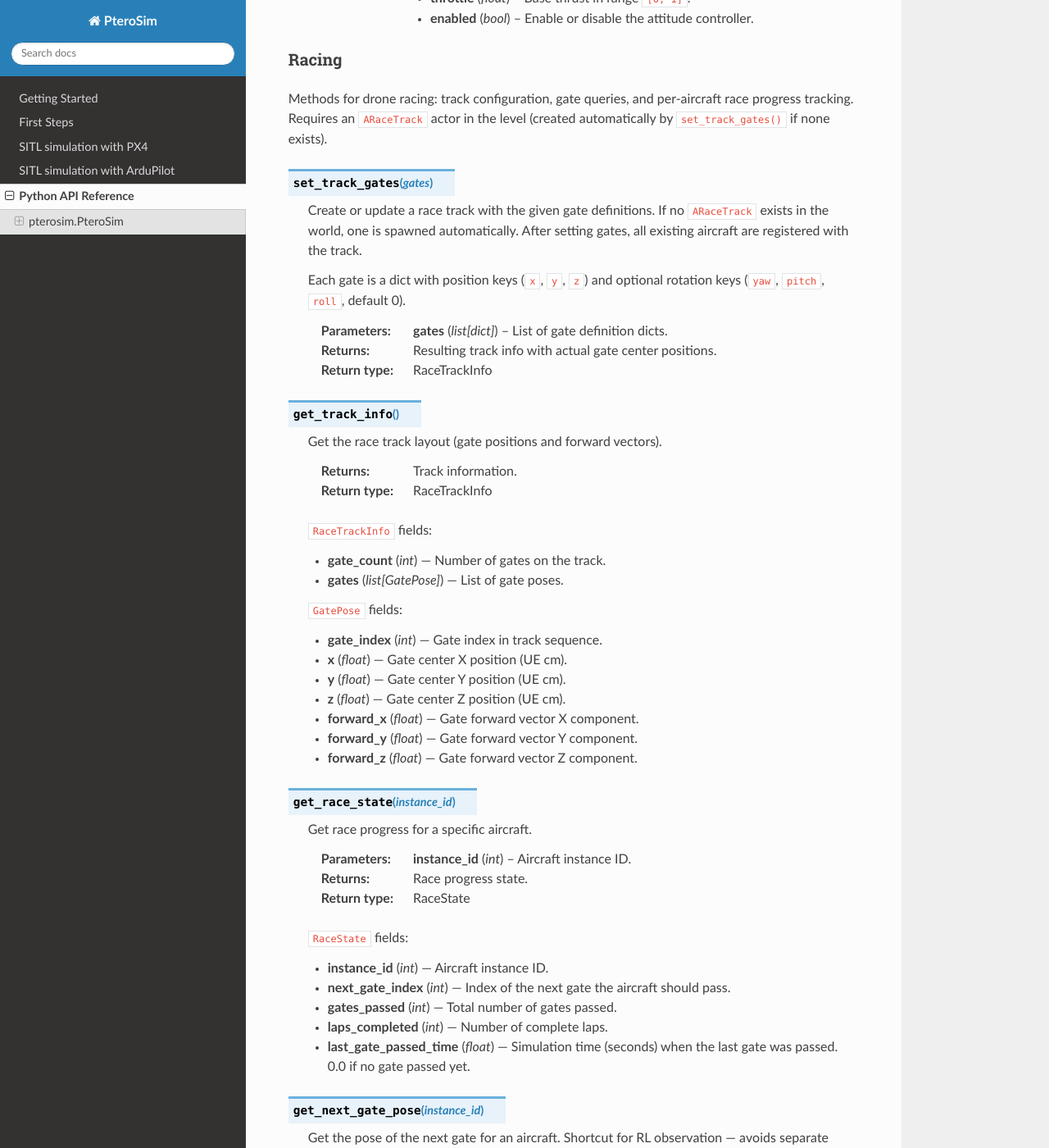
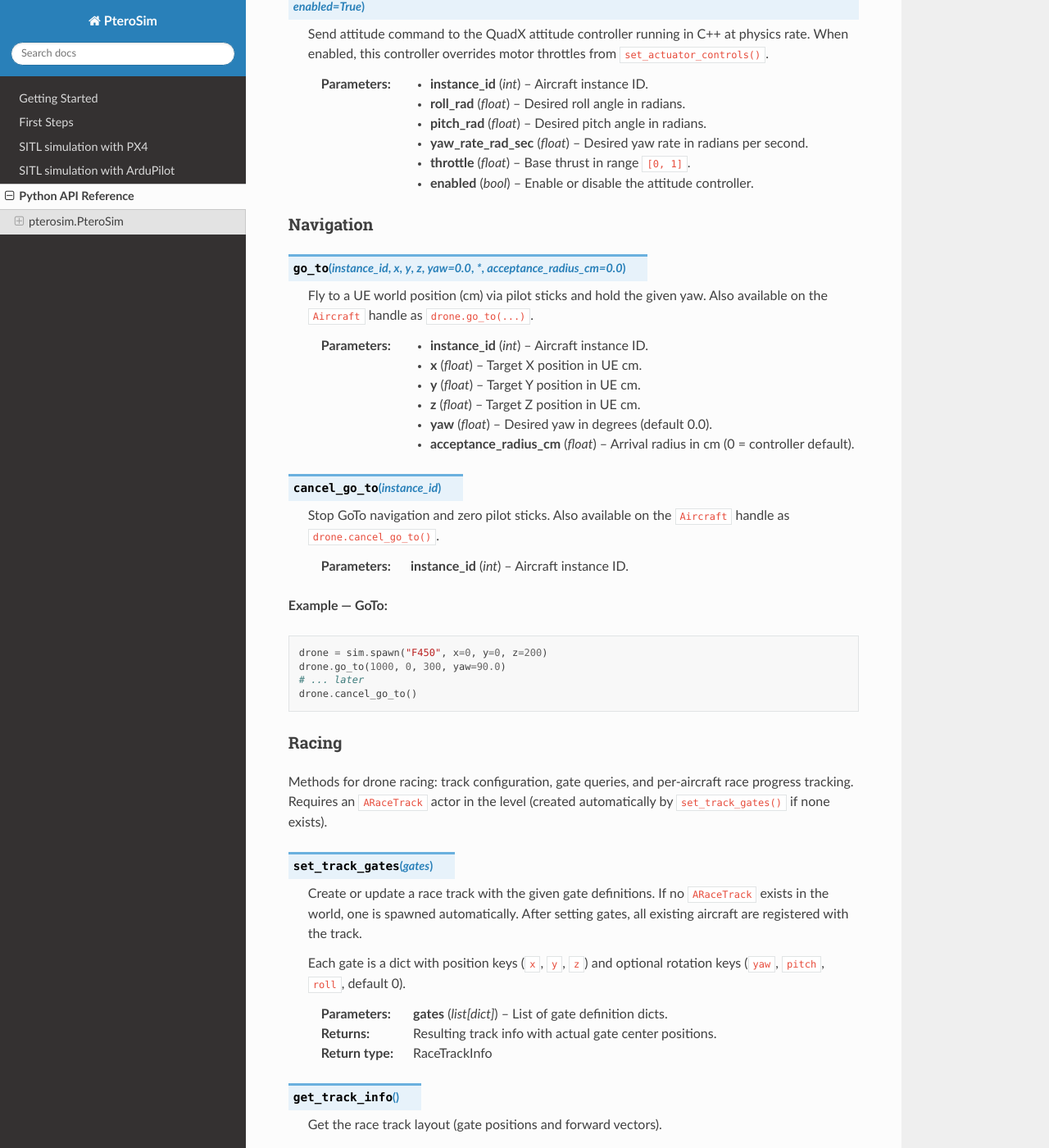
Before and after one commit to AlexanderRex/PteroSimDocs, a Sphinx documentation site: the page built from docs/source/python_api.rst, in a window 1280 px wide and 1400 px high, scrolled down 6097 px. Shown: the whole window at 82% size. Built offline with Sphinx 7.4.7 and the Read the Docs theme 3.1.0, drawn with Linux system fonts in a browser that asks for light colours; some of the changed text lies outside the part shown.

Commit message:
Document shutdown, GoTo navigation, and camera resolution in Python API.
Co-authored-by: Cursor <cursoragent@cursor.com>

```diff
--- a/docs/source/python_api.rst
+++ b/docs/source/python_api.rst
@@ -22,7 +22,11 @@ Connection
 
 .. py:method:: close()
 
-   Close the gRPC channel.
+   Close the gRPC channel without shutting down the simulator.
+
+.. py:method:: shutdown()
+
+   Shut down the simulator application and close the connection.
 
 **Context manager support:**
 
@@ -169,13 +174,17 @@ Aircraft management
    :return: Remaining aircraft count.
    :rtype: int
 
-.. py:method:: camera(sensor_name="Camera", *, timeout=10.0)
+.. py:method:: camera(sensor_name="Camera", *, width=0, height=0, timeout=10.0)
 
    Capture a camera frame from this aircraft (on-demand, blocks until GPU readback completes).
    Called on the ``Aircraft`` handle returned by ``spawn()``.
 
    :param sensor_name: Name of the camera sensor component (default "Camera").
    :type sensor_name: str
+   :param width: Requested width in pixels (0 = component default).
+   :type width: int
+   :param height: Requested height in pixels (0 = component default). Both ``width`` and ``height`` must be set, or both 0.
+   :type height: int
    :param timeout: gRPC timeout in seconds (default 10.0).
    :type timeout: float
    :return: Camera frame with BGR image data.
@@ -295,6 +304,44 @@ Actuator control
    :param enabled: Enable or disable the attitude controller.
    :type enabled: bool
 
+Navigation
+^^^^^^^^^^
+
+.. py:method:: go_to(instance_id, x, y, z, yaw=0.0, *, acceptance_radius_cm=0.0)
+
+   Fly to a UE world position (cm) via pilot sticks and hold the given yaw.
+   Also available on the ``Aircraft`` handle as ``drone.go_to(...)``.
+
+   :param instance_id: Aircraft instance ID.
+   :type instance_id: int
+   :param x: Target X position in UE cm.
+   :type x: float
+   :param y: Target Y position in UE cm.
+   :type y: float
+   :param z: Target Z position in UE cm.
+   :type z: float
+   :param yaw: Desired yaw in degrees (default 0.0).
+   :type yaw: float
+   :param acceptance_radius_cm: Arrival radius in cm (0 = controller default).
+   :type acceptance_radius_cm: float
+
+.. py:method:: cancel_go_to(instance_id)
+
+   Stop GoTo navigation and zero pilot sticks.
+   Also available on the ``Aircraft`` handle as ``drone.cancel_go_to()``.
+
+   :param instance_id: Aircraft instance ID.
+   :type instance_id: int
+
+**Example — GoTo:**
+
+.. code-block:: python
+
+   drone = sim.spawn("F450", x=0, y=0, z=200)
+   drone.go_to(1000, 0, 300, yaw=90.0)
+   # ... later
+   drone.cancel_go_to()
+
 Racing
 ^^^^^^
 
```
Also changed, not shown: other parts of docs/source/python_api.rst (+1 -0 lines).
